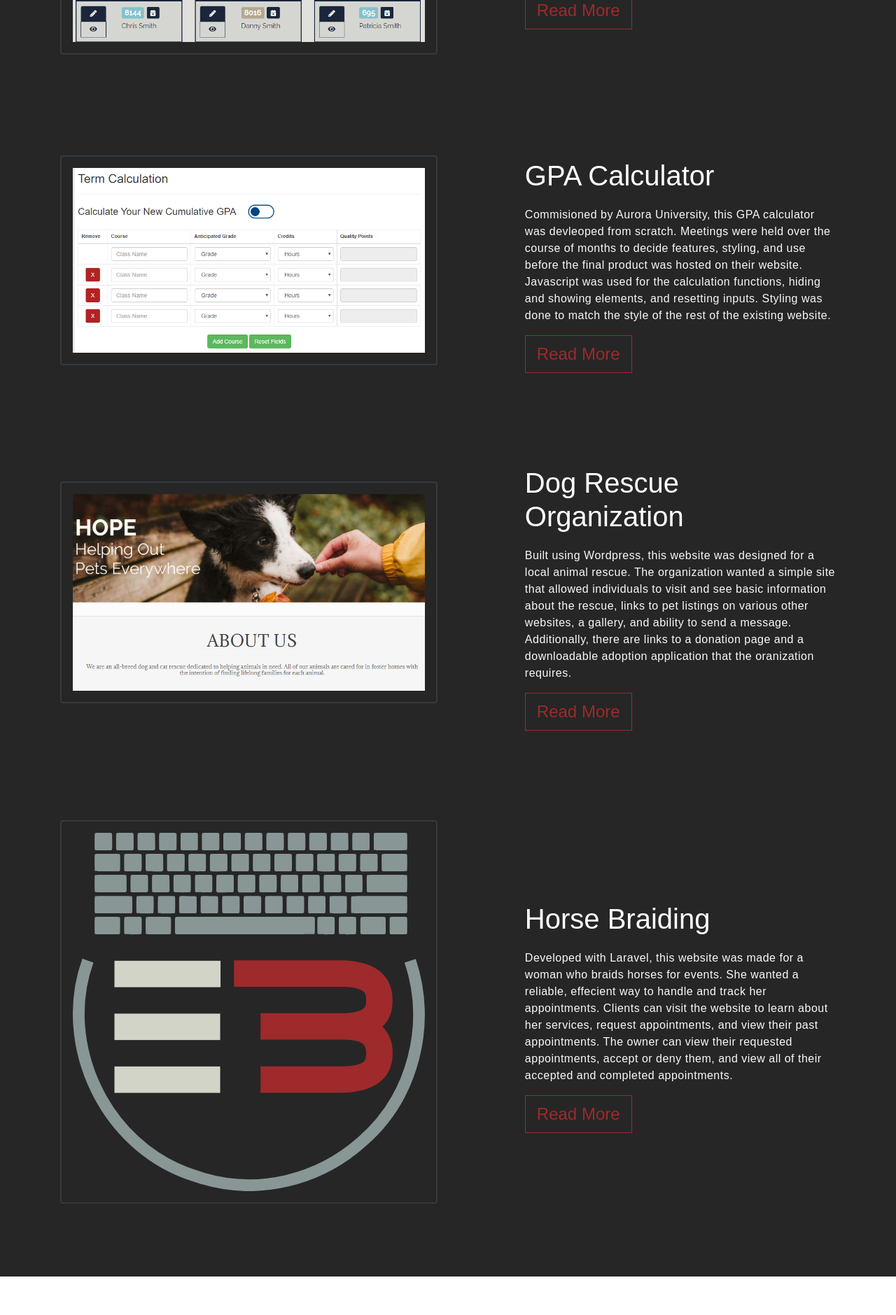
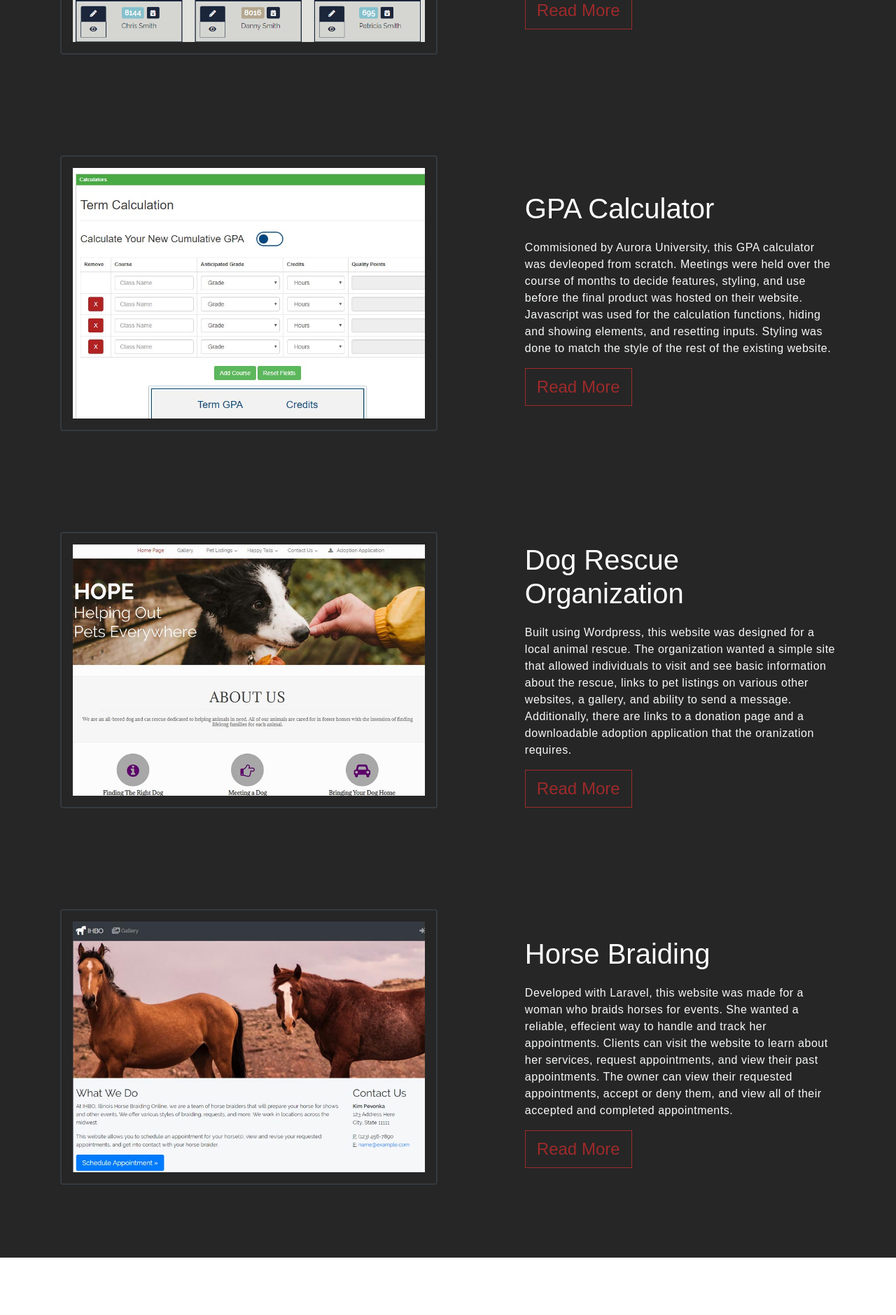
Before and after one commit to ejoebanks/eliweb, an Angular app: page / in a window 1280 px wide. Shown: the part 974-2853 px from the top of the page at 70% size. Built offline with nearby package versions, Linux system fonts and the light colour scheme; a web font is replaced by a local one.

Commit message:
Updated links to images

```diff
--- a/src/app/maincontent/maincontent.component.html
+++ b/src/app/maincontent/maincontent.component.html
@@ -42,7 +42,7 @@
     <div class="col-lg-6">
       <a href="project-4.html">
         <figure class="img-overlay">
-          <img src="assets/gpa_calc.PNG" alt="..." class="border-dark img-thumbnail">
+          <img src="assets/gpa_home.jpg" alt="..." class="border-dark img-thumbnail">
           <div class="img-hover">
             <span class="img-text">Visit Website</span>
           </div>
@@ -67,7 +67,7 @@
     <div class="col-lg-6 order-lg-1">
       <a href="project-4.html">
         <figure class="img-overlay">
-          <img src="assets/dog_website.PNG" alt="..." class="border-dark img-thumbnail">
+          <img src="assets/dog_website.jpg" alt="..." class="border-dark img-thumbnail">
           <div class="img-hover">
             <span class="img-text">Visit Website</span>
           </div>
@@ -92,7 +92,7 @@
     <div class="col-lg-6">
       <a href="project-4.html">
         <figure class="img-overlay">
-          <img src="assets/new_logo.svg" alt="..." class="border-dark img-thumbnail">
+          <img src="assets/horse_home.jpg" alt="..." class="border-dark img-thumbnail">
           <div class="img-hover">
             <span class="img-text">Visit Soon</span>
           </div>
```
